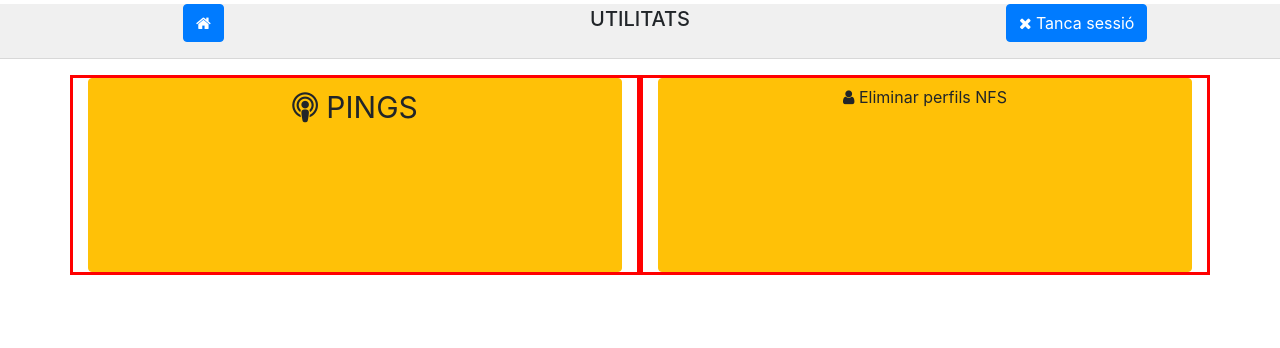
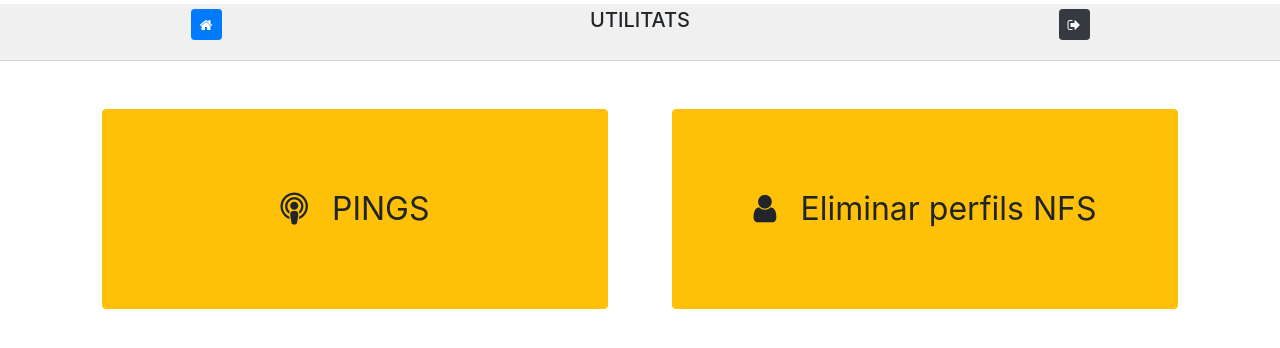
Before and after one commit to jmg1340/bluePrints_utilitats, a Flask app: template app/templates/menu.html in a window 1280 px wide. Shown: the top 348 px of the page. Run offline with Flask 3, Linux system fonts and the light colour scheme; the template is opened without the code that fills it, so the values that code supplies are empty; the visitor is signed in with stand-in values (Sample User, id 1); parts of the project's set-up code (start-up, migrations or seed data) failed here and were passed over; some libraries are stand-ins or nearby versions.

Commit message:
retocs estetics

```diff
--- a/app/static/estilsMenu.css
+++ b/app/static/estilsMenu.css
@@ -1,14 +1,16 @@
 
 
-.recuadre {
+.recuadreBotons {
 	height: 200px;
-	width: 100px;
-	border: 3px solid red;
-	vertical-align: baseline;
+	width: 200px;
+	display: flex;
+	align-items: center;
+	justify-content: center;
+	font-size: 2em;
+	margin: 1em;
 }
 
-.recuadre a {
-	height: 100%;
-	width: 100%;
-	vertical-align: middle;
+.recuadre {
+	border: 3px solid red;
+
 }
--- a/app/templates/menu.html
+++ b/app/templates/menu.html
@@ -13,22 +13,19 @@
 
 <link rel="stylesheet" href={{ url_for('static', filename='estilsMenu.css') }}>
 
-<div class="row justify-content-md-center">
-  <div class="col recuadre">
-    <a type="button" class="btn btn-warning" href="/pings">
-      <div style="font-size:30px; vertical-align: middle;">
-		  <i class="fa fa-podcast"></i>
-		  <span>PINGS</span>
-      </div>
+<div class="row justify-content-center g-3">
+  <!-- <div class="col recuadre"> -->
+    <a type="button" class="col btn btn-warning recuadreBotons" href="/pings">
+		  <i class="fa fa-podcast mr-4"></i>
+		  PINGS
+    </a>
+  <!-- </div> -->
 
-    </a>
-  </div>
-  <div class="col recuadre">
-    <a type="button" class="btn btn-warning" href="/perfilsNFS">
-      <i class="fa fa-user"></i>
+    <a type="button" class="col btn btn-warning recuadreBotons" href="/perfilsNFS">
+      <i class="fa fa-user mr-4"></i>
       Eliminar perfils NFS
     </a>
-  </div>
+
 </div>
 
 
--- a/app/templates/plantillaBase.html
+++ b/app/templates/plantillaBase.html
@@ -42,10 +42,10 @@
 
 <body>
 	{% if 'username' in session %}
-	<header class="text-center mt-1" style="background-color: #f0f0f0;">
-		<div class="row align-items-center mt-1">
+	<header class="text-center mt-0 mb-3" style="background-color: #f0f0f0;">
+		<div class="row align-items-center mt-1 p-1">
 			<div class="col">
-				<a type="button" class="btn btn-primary" href="/menu">
+				<a type="button" class="btn btn-primary btn-sm" href="/menu">
 					<i class="fa fa-home"></i>
 				</a>
 			</div>
@@ -54,9 +54,9 @@
 
 			</div>
 			<div class="col">
-				<a class="btn btn-primary" href="/tancaSessio" type="button">
-					<i class="fa fa-close"></i>
-					Tanca sessió
+				<a class="btn btn-dark btn-sm" href="/tancaSessio" type="button">
+					<i class="fa fa-sign-out"></i>
+
 				</a>
 
 			</div>
--- a/bp_login/templates/login.html
+++ b/bp_login/templates/login.html
@@ -56,7 +56,7 @@
         <div class="card bg-dark text-white" style="border-radius: 1rem;">
           <div class="card-body p-5 text-center">
 
-            <div class="mb-md-5 mt-md-4 pb-5">
+            <div class="mb-md-4 mt-md-4 pb-0">
 
               <h2 class="fw-bold mb-2 text-uppercase">Utilitats</h2>
               <p class="text-white-50 mb-5">Entra password!</p>
```
Also changed, not shown: bp_perfilsNFS/templates/perfils.html (+13 -10 lines), 2 other files.
